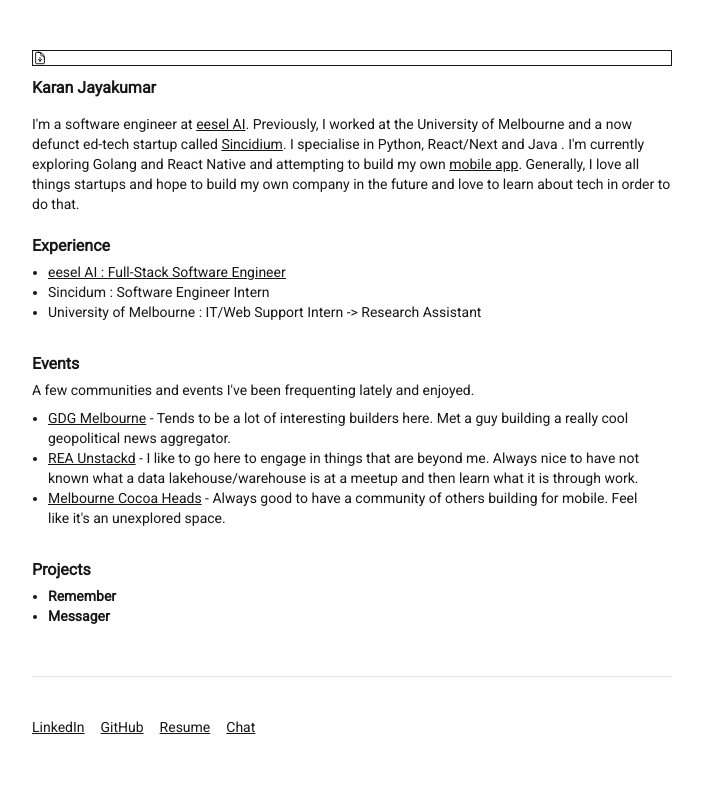
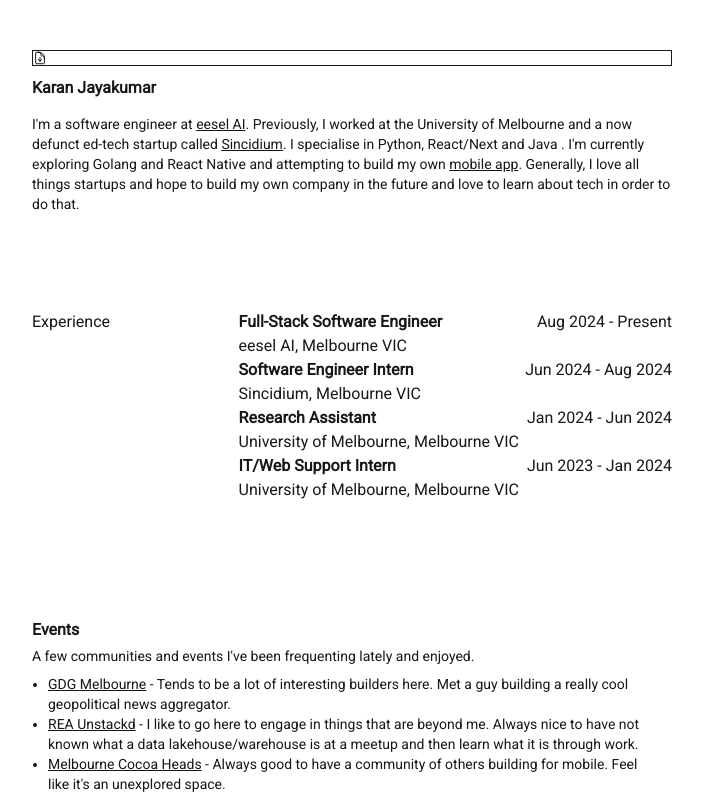
Before and after one commit to KaranJayakumar/portfolio, a Next.js app: page / in a window 1280 px wide. Shown: the top 800 px of the page, without its empty margins (288-991 px from the left). Built offline with nearby package versions, Linux system fonts and the light colour scheme.

Commit message:
Add all the experience items

```diff
--- a/app/_components/layout/ExperienceLayout.tsx
+++ b/app/_components/layout/ExperienceLayout.tsx
@@ -6,16 +6,40 @@ interface LayoutProps{
 
 export const ExperienceLayout = ({children} : LayoutProps) => {
   return (
-    <div className="" id="about">
-      {children}
+    <div className="flex flex-col gap-4 my-24">
+      <div className="flex flex-row justify-between">
+        <div>
+          <p>{"Experience"}</p>
+        </div>
+        <div>
+          {children}
+        </div>
+      </div>
     </div>
   )
 }
 
-export const ExperienceItem = ({children} : LayoutProps) => {
+interface ItemProps {
+  position : string
+  description : string
+  timeline : string
+}
+export const ExperienceItem = ({position, description, timeline} : ItemProps) => {
   return (
-    <div className="font-normal flex-col text-sm" id="about">
-      {children}
+    <div className="flex flex-row gap-2 justify-between">
+      <div className="flex flex-col">
+        <p className="font-semibold">
+          {position}
+        </p>
+        <p>
+          {description}
+        </p>
+      </div>
+      <div>
+        <p>
+          {timeline}
+        </p>
+      </div>
     </div>
   )
 }
--- a/app/page.tsx
+++ b/app/page.tsx
@@ -1,5 +1,5 @@
 "use client"
-import { ExperienceLayout } from "./_components/layout/ExperienceLayout";
+import { ExperienceItem, ExperienceItemLayout, ExperienceLayout } from "./_components/layout/ExperienceLayout";
 import { Footer } from "./_components/layout/Footer";
 import { Header } from "./_components/layout/Header";
 import { PortfolioLayout } from "./_components/layout/PortfolioLayout";
@@ -21,29 +21,15 @@ export default function Home() {
         <div className="font-bold flex-col py-[10px]" id="title-card">
           <p className="pb-[4px]">Karan Jayakumar</p>
         </div>
-        <ExperienceLayout>
           <div className="font-normal flex-col text-sm" id="about">
             <p>I&apos;m a software engineer at <span className="underline cursor-pointer" onClick={() => openEesel()}>eesel AI</span>. Previously, I worked at the University of Melbourne and a now defunct ed-tech startup called <span className="underline cursor-pointer" onClick={() => openSindy()}>Sincidium</span>. I specialise in Python, React/Next and Java . I&apos;m currently exploring Golang and React Native and attempting to build my own <span className="underline cursor-pointer" onClick={() => openRemember()}>mobile app</span>. Generally, I love all things startups and hope to build my own company in the future and love to learn about tech in order to do that. </p>
           </div>
-          <div className="flex-col py-[10px] pt-[20px]" id="hobbies">
-            <p className="pb-[4px] font-bold">Experience</p>
-            <ul className="text-sm space-y-2 list-disc">
-              <div className="px-4">
-                <li className="underline cursor-pointer">
-                <Link href='/experience/eesel'>
-                eesel AI : Full-Stack Software Engineer
-                </Link>
-                </li>
-                <li>
-                Sincidum : Software Engineer Intern
-                </li>
-                <li>
-                University of Melbourne : IT/Web Support Intern -&gt; Research Assistant
-                </li>
-              </div>
-            </ul>
-          </div>
-        </ExperienceLayout>
+          <ExperienceLayout>
+            <ExperienceItem position="Full-Stack Software Engineer" description="eesel AI, Melbourne VIC" timeline="Aug 2024 - Present"/>
+            <ExperienceItem position="Software Engineer Intern" description="Sincidium, Melbourne VIC" timeline="Jun 2024 - Aug 2024"/>
+            <ExperienceItem position="Research Assistant" description="University of Melbourne, Melbourne VIC" timeline="Jan 2024 - Jun 2024"/>
+            <ExperienceItem position="IT/Web Support Intern" description="University of Melbourne, Melbourne VIC" timeline="Jun 2023 - Jan 2024"/>
+          </ExperienceLayout>
         <div className="flex-col py-[10px] pt-[20px]" id="events">
           <p className="pb-[4px] font-bold">Events</p>
           <p className="pb-[8px] text-sm">A few communities and events I&apos;ve been frequenting lately and enjoyed.</p>
```
